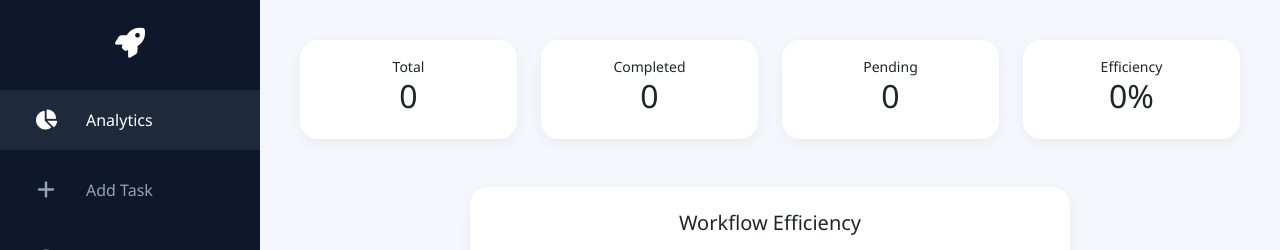
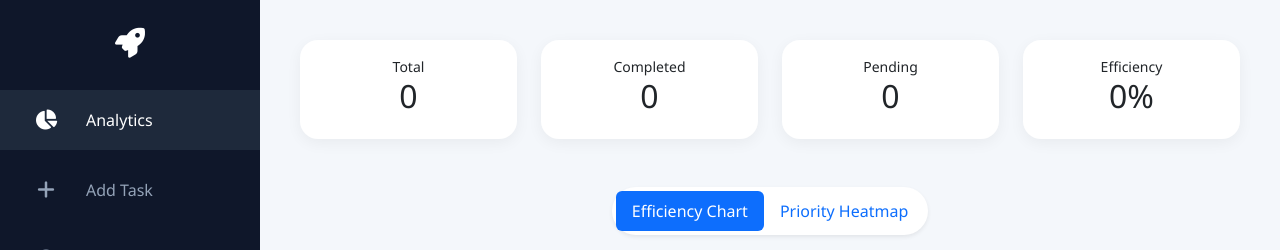
Before and after one commit to sripoojithag/smart-task-manager, a Flask app: page / in a window 1280 px wide. Shown: the top 250 px of the page. Run offline with Flask 3, Linux system fonts and the light colour scheme; the visitor is signed in with stand-in values (Sample User, id 1); data that the repository does not hold is empty; some libraries are stand-ins or nearby versions.

Commit message:
Final UI improvements and analytics updates

```diff
--- a/templates/index.html
+++ b/templates/index.html
@@ -317,7 +317,39 @@
             </div>
 
         </div>
+        <div class="d-flex justify-content-center mb-4">
 
+    <ul class="nav nav-pills bg-white p-1 shadow-sm rounded-pill">
+
+        <li class="nav-item">
+
+            <a
+                class="nav-link active"
+                id="btn-chart"
+                href="javascript:void(0)"
+                onclick="toggleFlashcard('chart')"
+            >
+                Efficiency Chart
+            </a>
+
+        </li>
+
+        <li class="nav-item">
+
+            <a
+                class="nav-link"
+                id="btn-heatmap"
+                href="javascript:void(0)"
+                onclick="toggleFlashcard('heatmap')"
+            >
+                Priority Heatmap
+            </a>
+
+        </li>
+
+    </ul>
+
+</div>
         <div class="analytics-container">
 
             <div id="card-chart"
@@ -345,6 +377,28 @@
                 </div>
 
             </div>
+            <div
+    id="card-heatmap"
+    class="flashcard hidden-card card dashboard-card p-4"
+>
+
+    <h5 class="mb-3 text-center">
+        Priority Heatmap
+    </h5>
+
+    <p class="text-muted small text-center mb-4">
+        High-priority pending items
+    </p>
+
+    <div id="priority-heatmap">
+
+        <div class="text-center py-5 text-muted">
+            No urgent tasks
+        </div>
+
+    </div>
+
+</div>
 
         </div>
 
@@ -605,7 +659,179 @@
         fetchTasks();
 
     });
+    function toggleFlashcard(type){
 
+    const chartCard =
+        document.getElementById(
+            'card-chart'
+        );
+
+    const heatmapCard =
+        document.getElementById(
+            'card-heatmap'
+        );
+
+    const chartBtn =
+        document.getElementById(
+            'btn-chart'
+        );
+
+    const heatmapBtn =
+        document.getElementById(
+            'btn-heatmap'
+        );
+
+    if(type === 'chart'){
+
+        chartCard.classList.remove(
+            'hidden-card'
+        );
+
+        heatmapCard.classList.add(
+            'hidden-card'
+        );
+
+        chartBtn.classList.add(
+            'active'
+        );
+
+        heatmapBtn.classList.remove(
+            'active'
+        );
+
+    }
+    else{
+
+        chartCard.classList.add(
+            'hidden-card'
+        );
+
+        heatmapCard.classList.remove(
+            'hidden-card'
+        );
+
+        chartBtn.classList.remove(
+            'active'
+        );
+
+        heatmapBtn.classList.add(
+            'active'
+        );
+    }
+}
+
+function renderPriorityHeatmap(tasks){
+
+    const heatmapCont =
+        document.getElementById(
+            'priority-heatmap'
+        );
+
+    if(!heatmapCont) return;
+
+    const pendingTasks =
+        tasks.filter(
+            t => t.status !== 'Completed'
+        );
+
+    if(pendingTasks.length === 0){
+
+        heatmapCont.innerHTML += `
+
+<div
+    class="p-3 mb-2 rounded shadow-sm d-flex justify-content-between align-items-center ${bgClass}"
+>
+
+    <div>
+
+        <div>
+
+            ${
+                isHot
+                ? '<i class="fa-solid fa-fire me-1"></i>'
+                : ''
+            }
+
+            <strong>${t.title}</strong>
+
+        </div>
+
+        <small class="${
+            isHot
+            ? 'text-light'
+            : 'text-muted'
+        }">
+
+            Deadline:
+            ${t.deadline || 'No Date'}
+
+        </small>
+
+    </div>
+
+    <span class="badge bg-dark">
+        ${t.priority}
+    </span>
+
+</div>
+`;
+
+        return;
+    }
+
+    heatmapCont.innerHTML = '';
+
+    const sorted = pendingTasks.map(t => {
+
+        const priorityWeight =
+            t.priority === 'High'
+            ? 12
+            : t.priority === 'Medium'
+            ? 7
+            : 3;
+
+        return {
+            ...t,
+            score:priorityWeight
+        };
+
+    }).sort((a,b) => b.score - a.score);
+
+    sorted.forEach(t => {
+
+        const isHot = t.score >= 10;
+
+        const bgClass =
+            isHot
+            ? 'bg-danger text-white'
+            : 'bg-light text-dark';
+
+        heatmapCont.innerHTML += `
+
+            <div
+                class="p-2 mb-2 rounded shadow-sm d-flex justify-content-between align-items-center ${bgClass}"
+            >
+
+                <span>
+
+                    ${
+                        isHot
+                        ? '<i class="fa-solid fa-fire me-1"></i>'
+                        : ''
+                    }
+
+                    <strong>${t.title}</strong>
+
+                </span>
+
+                <small>
+                    ${t.priority}
+                </small>
+
+            </div>
+        `;
+    });
+}
     async function updateAnalytics(){
 
         const res =
@@ -729,14 +955,14 @@
             const dueToday =
     task.deadline === today;
 
-const tomorrow =
-    new Date();
+        const tomorrow =
+        new Date();
 
-tomorrow.setDate(
+    tomorrow.setDate(
     tomorrow.getDate() + 1
-);
+        );
 
-const tomorrowStr =
+    const tomorrowStr =
     tomorrow.toISOString()
     .split('T')[0];
 
@@ -889,6 +1115,8 @@ if(task.status !== 'Completed'){
         document.getElementById(
             'completed-count'
         ).innerText = completedCount;
+
+        renderPriorityHeatmap(tasks);
     }
 
     const taskForm =
```
